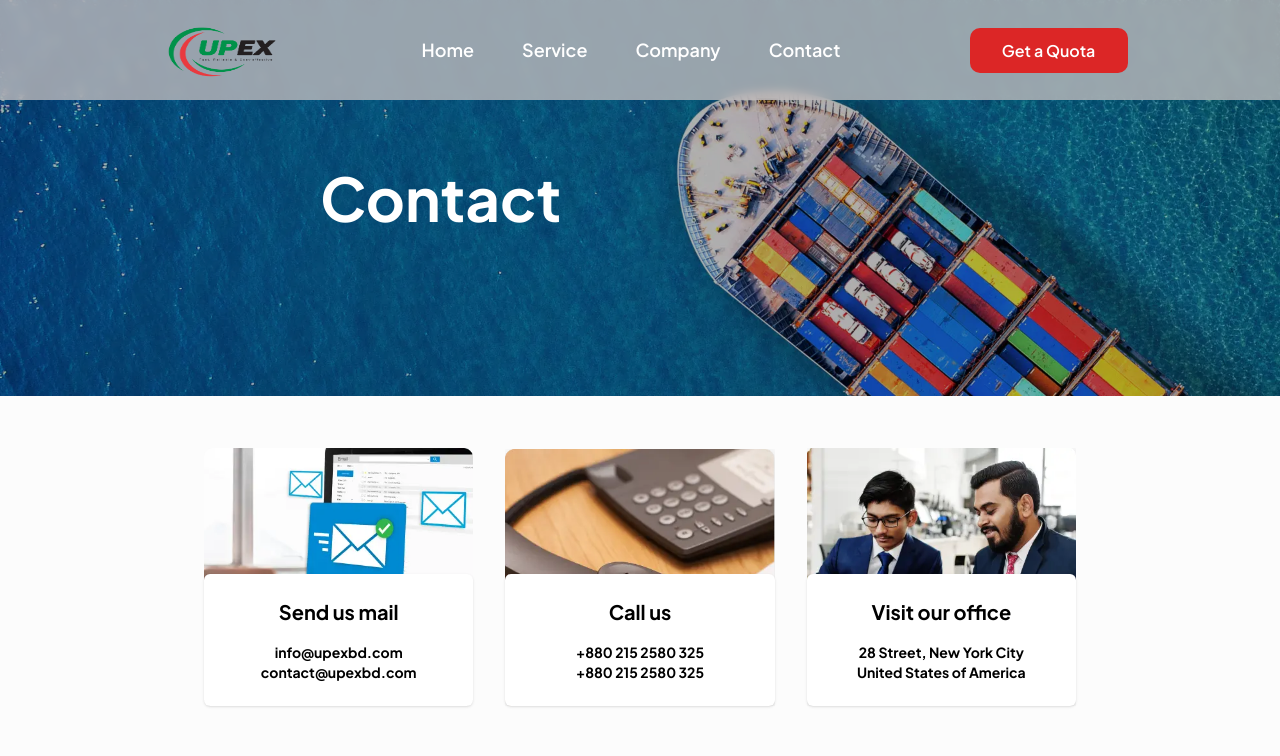
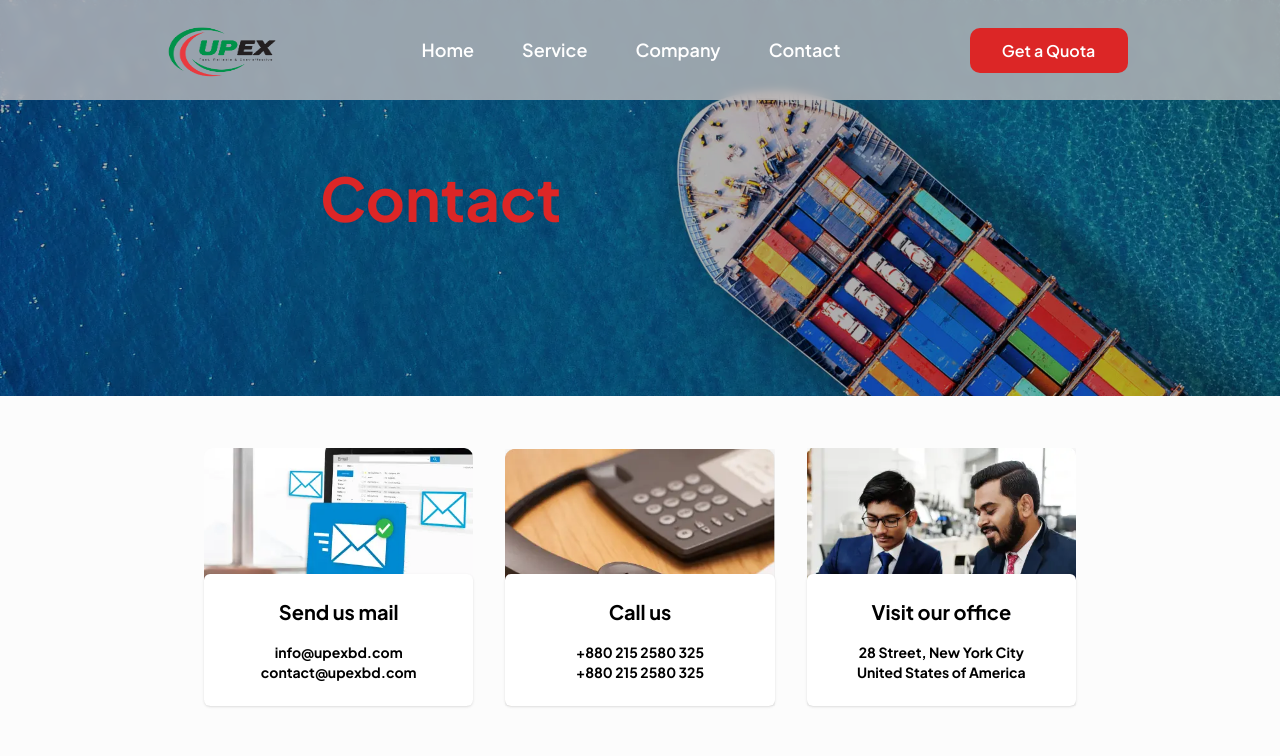
Before and after one commit to fzsf163/delivery-site, a React (Vite) app: page /contact in a window 1280 px wide. Shown: the top 756 px of the page. Built offline with nearby package versions, Linux system fonts and the light colour scheme.

Commit message:
txt color chng

```diff
--- a/src/components/contact/contactHero.tsx
+++ b/src/components/contact/contactHero.tsx
@@ -9,7 +9,7 @@ function ContactHero() {
         className="col-span-full col-start-1 row-start-1 h-full w-full"
       />
       <div className="flex h-full w-full items-center justify-center bg-black/30 lg:justify-start lg:pl-[20rem] col-span-full col-start-1 row-start-1">
-        <p className="plus-jakarta-sans-700 w-fit text-4xl sm:text-6xl text-white">
+        <p className="plus-jakarta-sans-700 w-fit text-4xl sm:text-6xl text-red-600">
           Contact
         </p>
       </div>
```
